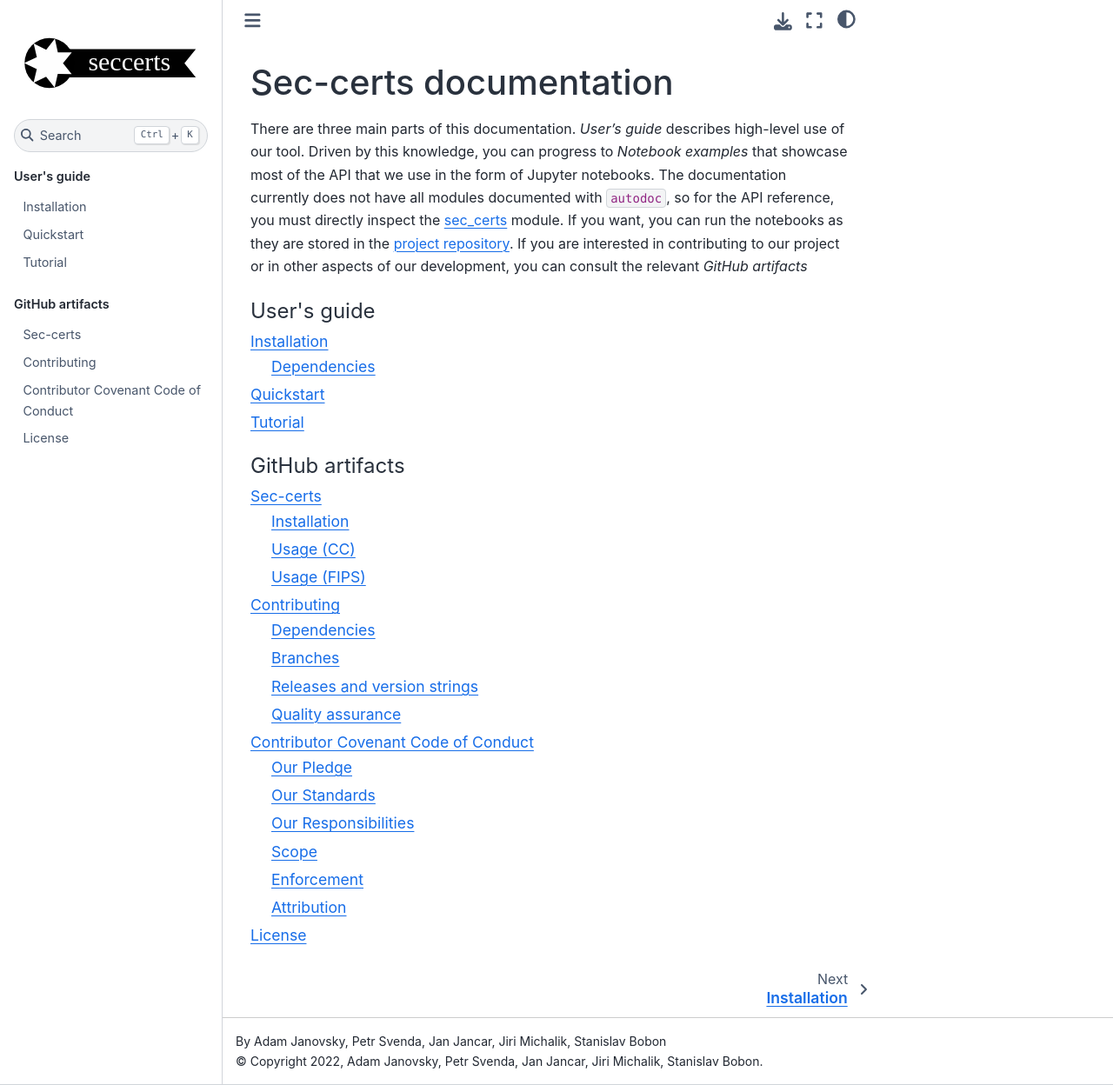
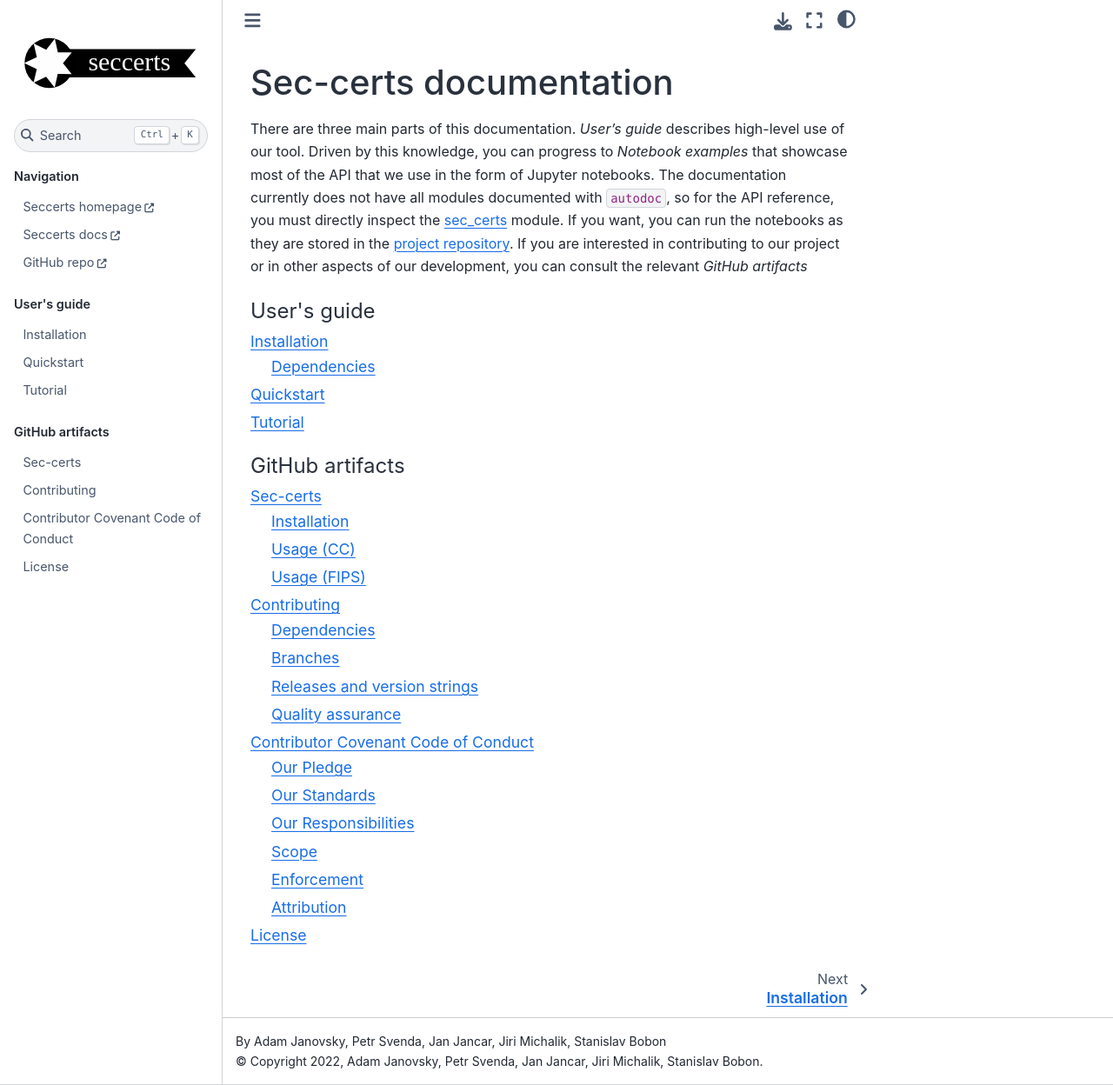
Before and after one commit to crocs-muni/sec-certs, a Sphinx documentation site: the page built from docs/index.md, in a window 1280 px wide and 1248 px high. Shown: the whole window at 87% size. Built offline with Sphinx 7.4.7 and the Sphinx Book theme 1.1.4, drawn with Linux system fonts in a browser that asks for light colours; pages that are not in the unit, such as notebooks, are missing from menus.

Commit message:
docs: don't show whole version, add navigation

````diff
--- a/docs/conf.py
+++ b/docs/conf.py
@@ -21,9 +21,8 @@
 copyright = "2022, Adam Janovsky, Petr Svenda, Jan Jancar, Jiri Michalik, Stanislav Bobon"
 author = "Adam Janovsky, Petr Svenda, Jan Jancar, Jiri Michalik, Stanislav Bobon"
 
-# The full version, including alpha/beta/rc tags
 # Note thas this inference won't work from Docker: https://github.com/pypa/setuptools_scm/#usage-from-docker
-release = get_version("sec-certs")
+release = ".".join(get_version("sec-certs").split(".")[:3])
 
 # -- General configuration ---------------------------------------------------
 
--- a/docs/index.md
+++ b/docs/index.md
@@ -1,6 +1,14 @@
 # Sec-certs documentation
 
 There are three main parts of this documentation. *User's guide* describes high-level use of our tool. Driven by this knowledge, you can progress to *Notebook examples* that showcase most of the API that we use in the form of Jupyter notebooks. The documentation currently does not have all modules documented with `autodoc`, so for the API reference, you must directly inspect the [sec_certs](https://github.com/crocs-muni/sec-certs/tree/main/sec_certs) module. If you want, you can run the notebooks as they are stored in the [project repository](https://github.com/crocs-muni/sec-certs/tree/main/notebooks). If you are interested in contributing to our project or in other aspects of our development, you can consult the relevant *GitHub artifacts*
+
+```{toctree}
+:hidden:
+:caption: Navigation
+Seccerts homepage <https://seccerts.org/>
+Seccerts docs <https://seccerts.org/docs>
+GitHub repo <https://github.com/crocs-muni/sec-certs>
+```
 
 ```{toctree}
 :caption: User's guide
````
